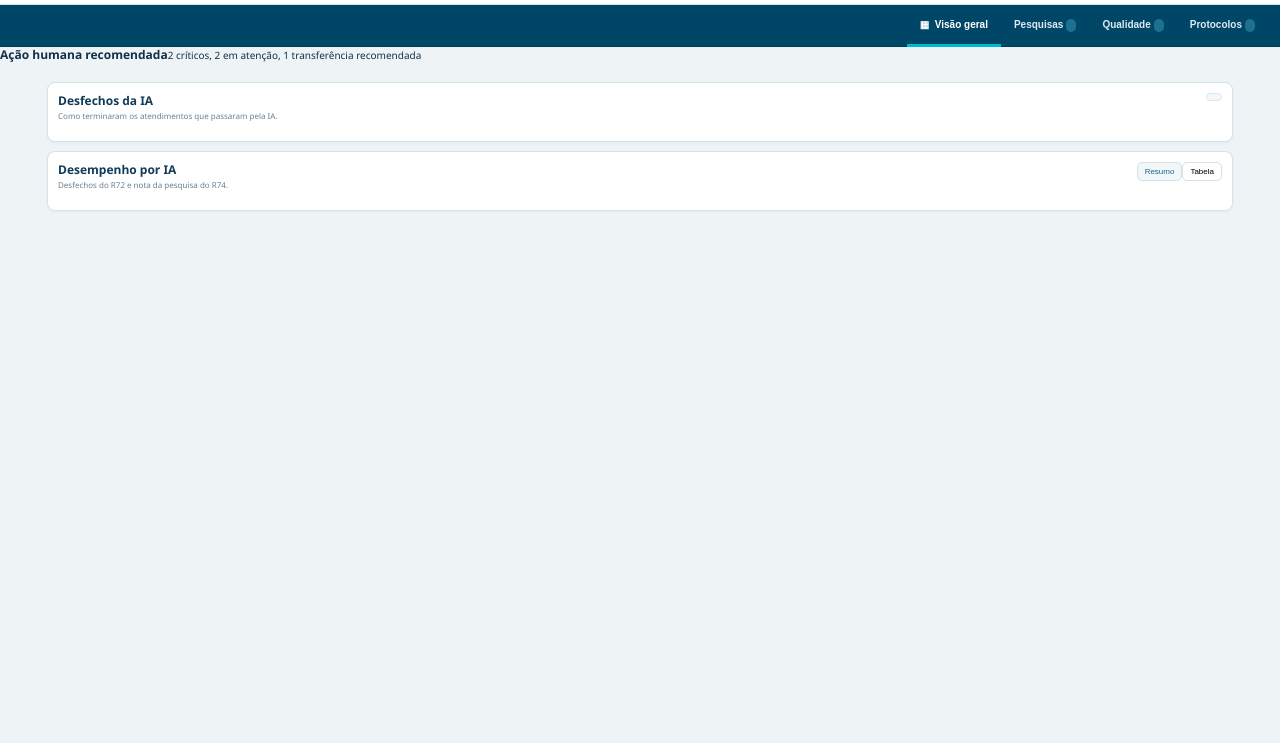
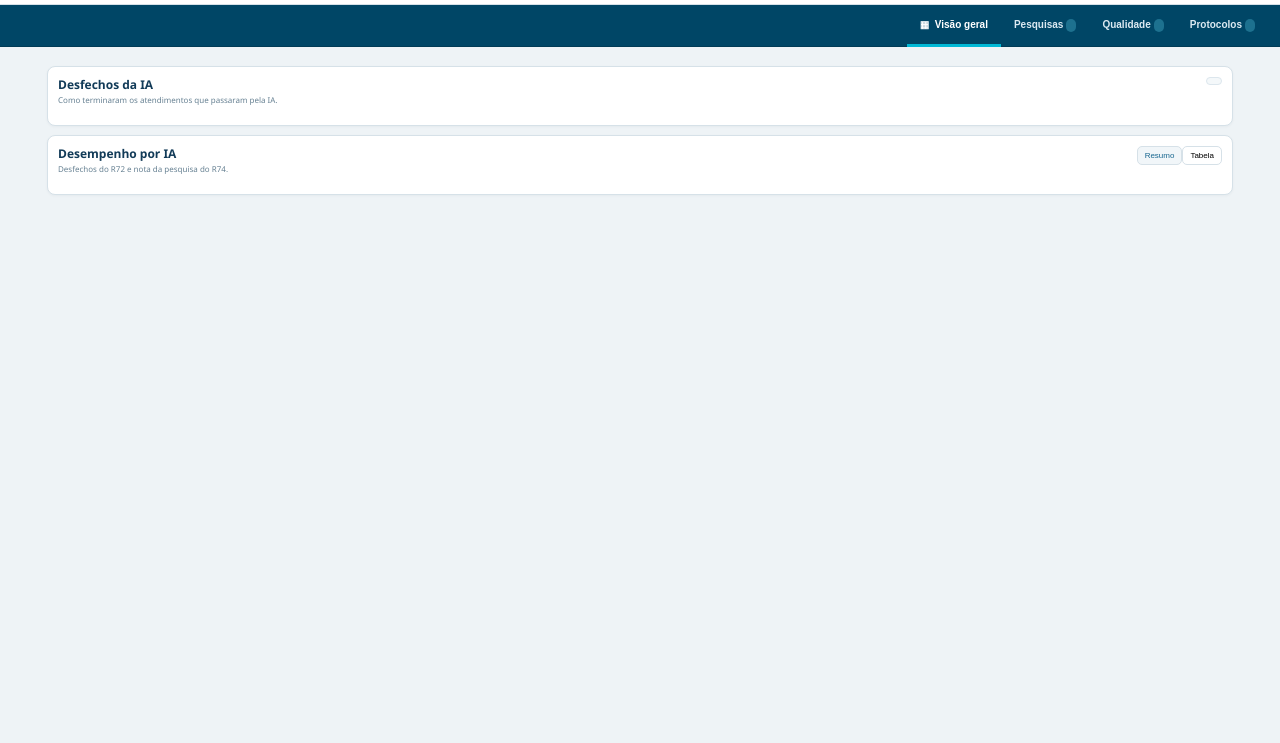
Before and after one commit to peetersbruno054/monitor, a website: page index.html in a window 1280 px wide. Shown: the part 57-800 px from the top of the page. Drawn offline with Linux system fonts and the light colour scheme.

Commit message:
Remove elemento visual exclusivo do Ao Vivo

```diff
--- a/index.html
+++ b/index.html
@@ -1,6 +1,6 @@
 <!doctype html><html lang="pt-BR"><head><meta charset="utf-8"><meta name="viewport" content="width=device-width,initial-scale=1"><title>Monitor IA · Safeweb</title><link rel="stylesheet" href="/styles.css"></head><body>
 <header class="topbar"><div class="brand"><div class="logo">SAFEWEB</div><div><b>Monitor IA</b><small>Agentes de IA no Orpen</small></div></div><div class="actions"><label>Período <select id="preset"><option value="today">Hoje</option><option value="yesterday">Ontem</option><option value="7days">Últimos 7 dias</option><option value="custom">Personalizado</option></select></label><input id="start" type="date"><input id="end" type="date"><button id="refresh">↻ Atualizar dados</button><span id="status">Nunca atualizado</span></div></header>
-<nav class="nav"><button class="active" data-view="overview">▦ &nbsp;Visão geral</button><button data-view="surveys">Pesquisas <em id="tabSurveys"></em></button><button data-view="quality">Qualidade <em id="tabQuality"></em></button><button data-view="protocols">Protocolos <em id="tabProtocols"></em></button></nav><div class="status-strip"><div class="status-alert"><span class="dot"></span><div><b>Ação humana recomendada</b><small>2 críticos, 2 em atenção, 1 transferência recomendada</small></div></div></div>
+<nav class="nav"><button class="active" data-view="overview">▦ &nbsp;Visão geral</button><button data-view="surveys">Pesquisas <em id="tabSurveys"></em></button><button data-view="quality">Qualidade <em id="tabQuality"></em></button><button data-view="protocols">Protocolos <em id="tabProtocols"></em></button></nav>
 <main><div id="notice" class="notice" hidden></div>
 <section data-panel="overview"><div id="overviewKpis" class="grid kpis"></div><article class="panel"><div class="head"><div><h2>Desfechos da IA</h2><p>Como terminaram os atendimentos que passaram pela IA.</p></div><span id="outcomeBadge" class="badge"></span></div><div id="outcomes"></div></article><article class="panel"><div class="head"><div><h2>Desempenho por IA</h2><p>Desfechos do R72 e nota da pesquisa do R74.</p></div><div><button class="mode active" data-mode="cards">Resumo</button><button class="mode" data-mode="table">Tabela</button></div></div><div id="agentCards" class="agents"></div><div id="agentTable" hidden></div></article></section>
 <section data-panel="surveys" hidden><div id="surveyKpis" class="grid kpis five"></div><div class="two"><article class="panel"><div class="head"><div><h2>Satisfação do cliente</h2><p>Distribuição das notas de 1 a 5.</p></div><strong id="scoreLabel"></strong></div><div id="satDist"></div><div id="satByIA"></div></article><article class="panel"><div class="head"><div><h2>Como a IA ajudou</h2><p>Motivos da nota nas pesquisas.</p></div></div><div id="helpBody"></div></article></div><article class="panel"><div class="head"><div><h2>Todas as respostas</h2><p>Nota, motivo e comentário.</p></div><span id="surveyCount" class="badge"></span></div><div class="toolbar"><input id="surveySearch" placeholder="Buscar protocolo, IA, comentário ou motivo"><select id="surveyAgent"><option value="">Todas as IAs</option></select><select id="surveyOption"><option value="">Todos os motivos</option></select><select id="surveySize"><option>10</option><option selected>20</option><option>50</option></select></div><div id="surveyChips" class="chips"></div><div id="surveyList"></div><div id="surveyPager" class="pager"></div></article></section>
```
